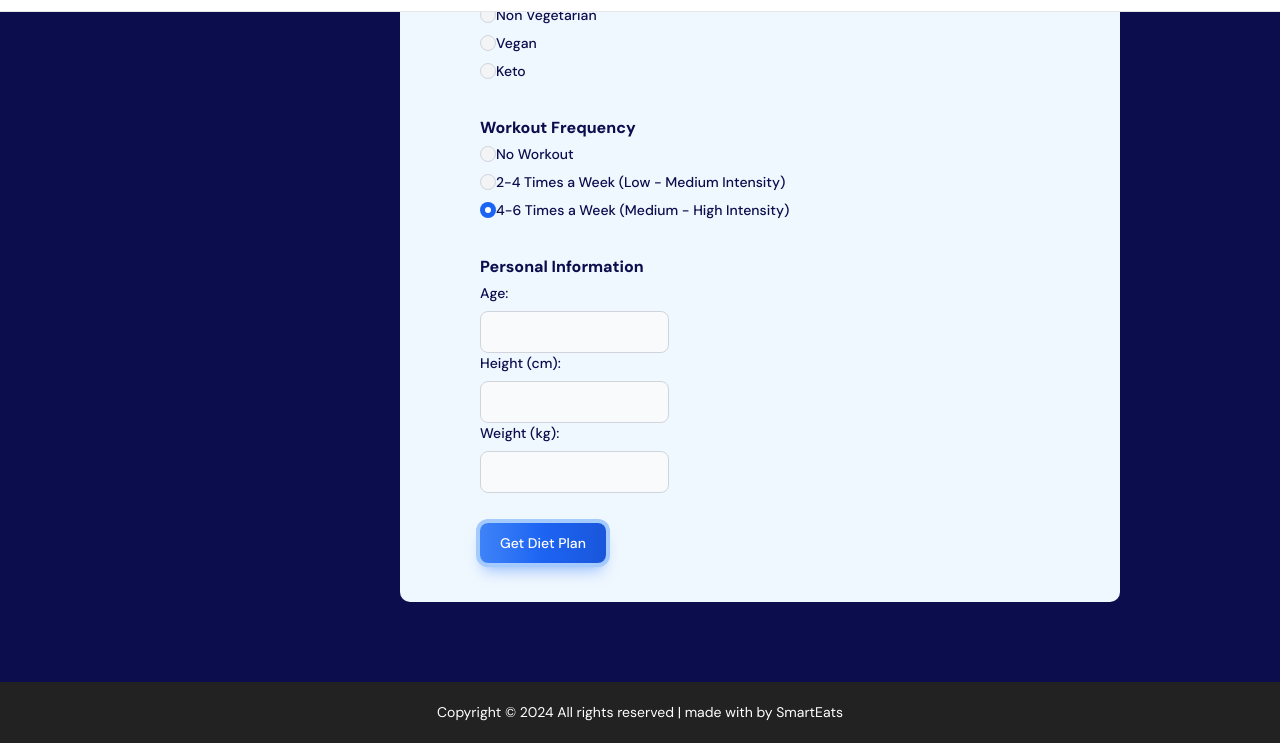
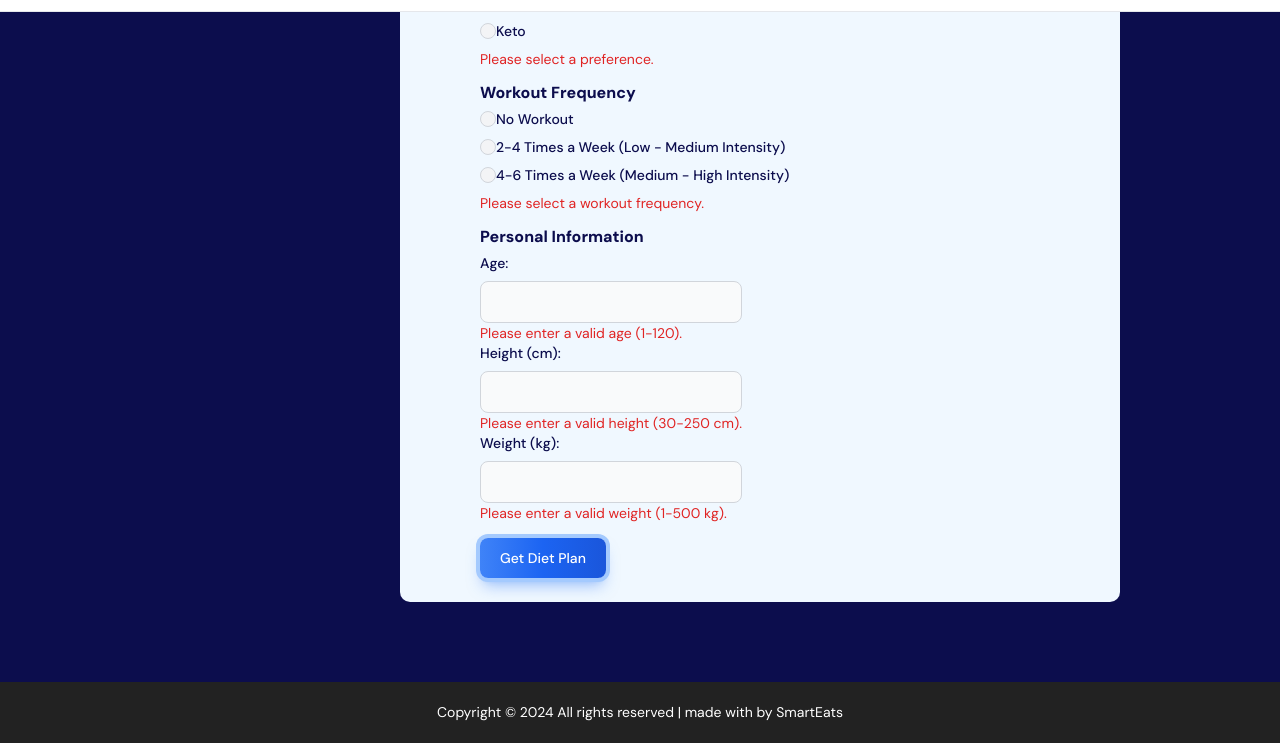
Before and after one commit to Sushant1805/SmartEats, a plain HTML site: page Section/PersonalisedDiet/PersonalisedDiet.html in a window 1280 px wide. Both pictures are taken after a click on the button "Get Diet Plan". Shown: the part 470-1213 px from the top of the page. Drawn offline with nearby package versions, Linux system fonts and the light colour scheme.

Commit message:
Components Validation and Input

```diff
--- a/Section/PersonalisedDiet/PersonalisedDiet.html
+++ b/Section/PersonalisedDiet/PersonalisedDiet.html
@@ -4,38 +4,24 @@
     <meta charset="UTF-8" />
     <meta name="viewport" content="width=device-width, initial-scale=1.0" />
     <title>Personalised Diet Plans</title>
-    <link
-      href="https://cdn.jsdelivr.net/npm/flowbite@2.5.1/dist/flowbite.min.css"
-      rel="stylesheet"
-    />
+    <link href="https://cdn.jsdelivr.net/npm/flowbite@2.5.1/dist/flowbite.min.css" rel="stylesheet" />
     <link href="PersonalisedDiet.css" rel="stylesheet" />
     <link rel="preconnect" href="https://fonts.googleapis.com" />
     <link rel="preconnect" href="https://fonts.gstatic.com" crossorigin />
-    <link
-      href="https://fonts.googleapis.com/css2?family=DM+Sans:ital,opsz,wght@0,9..40,100..1000;1,9..40,100..1000&display=swap"
-      rel="stylesheet"
-    />
-    <link rel="preconnect" href="https://fonts.googleapis.com" />
-    <link rel="preconnect" href="https://fonts.gstatic.com" crossorigin />
-    <link
-      href="https://fonts.googleapis.com/css2?family=DM+Sans:ital,opsz,wght@0,9..40,100..1000;1,9..40,100..1000&family=Inter:ital,opsz,wght@0,14..32,100..900;1,14..32,100..900&display=swap"
-      rel="stylesheet"
-    />
+    <link href="https://fonts.googleapis.com/css2?family=DM+Sans:ital,opsz,wght@0,9..40,100..1000;1,9..40,100..1000&display=swap" rel="stylesheet" />
     <script src="https://cdn.jsdelivr.net/npm/flowbite@2.5.1/dist/flowbite.min.js"></script>
+    <script src="PersonalisedDiet.js"></script>
 </head>
 <body>
     <section class="main">
-
         <div class="navbar">
-        <nav >
             <nav class="bg-white dark:bg-gray-900 fixed w-full z-20 top-0 start-0 border-b border-gray-200 dark:border-gray-600">
                 <div class="max-w-screen-xl flex flex-wrap items-center justify-between mx-auto p-4">
                     <a href="/index.html" class="flex items-center space-x-3 rtl:space-x-reverse">
-
                         <span class="self-center text-2xl font-semibold whitespace-nowrap dark:text-white">SmartEats</span>
                     </a>
                     <div class="flex md:order-2 space-x-3 md:space-x-0 rtl:space-x-reverse">
-       <button type="button" class="text-white bg-blue-700 hover:bg-blue-800 focus:ring-4 focus:outline-none focus:ring-blue-300 font-medium rounded-lg text-sm px-4 py-2 text-center dark:bg-blue-600 dark:hover:bg-blue-700 dark:focus:ring-blue-800" onclick="window.location.href='/Section/Login/login.html'">Get started</button>
+                        <button type="button" class="text-white bg-blue-700 hover:bg-blue-800 focus:ring-4 focus:outline-none focus:ring-blue-300 font-medium rounded-lg text-sm px-4 py-2 text-center dark:bg-blue-600 dark:hover:bg-blue-700 dark:focus:ring-blue-800" onclick=" window.location.href='/Section/Login/login.html'">Get started</ button>
                         <button data-collapse-toggle="navbar-sticky" type="button" class="inline-flex items-center p-2 w-10 h-10 justify-center text-sm text-gray-500 rounded-lg md:hidden hover:bg-gray-100 focus:outline-none focus:ring-2 focus:ring-gray-200 dark:text-gray-400 dark:hover:bg-gray-700 dark:focus:ring-gray-600" aria-controls="navbar-sticky" aria-expanded="false">
                             <span class="sr-only">Open main menu</span>
                             <svg class="w-5 h-5" aria-hidden="true" xmlns="http://www.w3.org/2000/svg" fill="none" viewBox="0 0 17 14">
@@ -43,7 +29,6 @@
                             </svg>
                         </button>
                     </div>
-
                     <div class="items-center justify-between hidden w-full md:flex md:w-auto md:order-1" id="navbar-sticky">
                         <ul class="flex flex-col p-4 md:p-0 mt-4 font-medium border border-gray-100 rounded-lg bg-gray-50 md:space-x-8 rtl:space-x-reverse md:flex-row md:mt-0 md:border-0 md:bg-white dark:bg-gray-800 md:dark:bg-gray-900 dark:border-gray-700">
                             <li>
@@ -62,7 +47,6 @@
                     </div>
                 </div>
             </nav>
-         </nav>
         </div>
         <div class="Preference-form">
             <h1 style="font-weight: 800;font-size: 2rem;padding-top: 2rem;">Get Personalised Diet</h1>
@@ -72,107 +56,74 @@
             <div>
                 <p style="font-weight: 800; margin-bottom: 0.5rem;">Goal</p>
                 <div class="flex items-center mb-2">
-            <input id="default-radio-1" type="radio" value="" name="default-radio" class="w-4 h-4 text-blue-600 bg-gray-100 border-gray-300 focus:ring-blue-500 dark:focus:ring-blue-600 dark:ring-offset-gray-800 focus:ring-2 dark:bg-gray-700 dark:border-gray-600">
-            <label for="default-radio-1" class="ms-2 text-sm font-medium text-black-900 dark:text-gray-300">Weight Loss</label>
+                    <input id="goal-weight-loss" type="radio" value="weight-loss" name="goal" class="w-4 h-4 text-blue-600 bg-gray-100 border-gray-300 focus:ring-blue-500 dark:focus:ring-blue-600 dark:ring-offset-gray-800 focus:ring-2 dark:bg-gray-700 dark:border-gray-600">
+                    <label for="goal-weight-loss" class="ms-2 text-sm font-medium text-black-900 dark:text-gray-300">Weight Loss</label>
                 </div>
                 <div class="flex items-center mb-2">
-            <input checked id="default-radio-2" type="radio" value="" name="default-radio" class="w-4 h-4 text-blue-600 bg-gray-100 border-gray-300 focus:ring-blue-500 dark:focus:ring-blue-600 dark:ring-offset-gray-800 focus:ring-2 dark:bg-gray-700 dark:border-gray-600">
-            <label for="default-radio-2" class="ms-2 text-sm font-medium text-black-900 dark:text-gray-300">Muscle Gain</label>
+                    <input id="goal-muscle-gain" type="radio" value="muscle-gain" name="goal" class="w-4 h-4 text-blue-600 bg-gray-100 border-gray-300 focus:ring-blue-500 dark:focus:ring-blue-600 dark:ring-offset-gray-800 focus:ring-2 dark:bg-gray-700 dark:border-gray-600">
+                    <label for="goal-muscle-gain" class="ms-2 text-sm font-medium text-black-900 dark:text-gray-300">Muscle Gain</label>
                 </div>
                 <div class="flex items-center mb-2">
-            <input checked id="default-radio-2" type="radio" value="" name="default-radio" class="w-4 h-4 text-blue-600 bg-gray-100 border-gray-300 focus:ring-blue-500 dark:focus:ring-blue-600 dark:ring-offset-gray-800 focus:ring-2 dark:bg-gray-700 dark:border-gray-600">
-            <label for="default-radio-2" class="ms-2 text-sm font-medium text-black-900 dark:text-gray-300">Maintain Weight Diet</label>
+                    <input id="goal-maintain-weight" type="radio" value="maintain-weight" name="goal" class="w-4 h-4 text-blue-600 bg-gray-100 border-gray-300 focus:ring-blue-500 dark:focus:ring-blue-600 dark:ring-offset-gray-800 focus:ring-2 dark:bg-gray-700 dark:border-gray-600">
+                    <label for="goal-maintain-weight" class="ms-2 text-sm font-medium text-black-900 dark:text-gray-300">Maintain Weight Diet</label>
                 </div>
-
-
+                <p id="goal-error" class="error-message text-red-600 text-sm"></p>
             </div>
             <!--Preference-->
             <div>
                 <p style="font-weight: 800;margin-bottom: 0.5rem;">Preference</p>
                 <div class="flex items-center mb-2">
-            <input id="default-radio-1" type="radio" value="" name="default-radio" class="w-4 h-4 text-blue-600 bg-gray-100 border-gray-300 focus:ring-blue-500 dark:focus:ring-blue-600 dark:ring-offset-gray-800 focus:ring-2 dark:bg-gray-700 dark:border-gray-600">
-            <label for="default-radio-1" class="ms-2 text-sm font-medium text-black-900 dark:text-gray-300">Vegetarian</label>
+                    <input id="preference-vegetarian" type="radio" value="vegetarian" name="preference" class="w-4 h-4 text-blue-600 bg-gray-100 border-gray-300 focus:ring-blue-500 dark:focus:ring-blue-600 dark:ring-offset-gray-800 focus:ring-2 dark:bg-gray-700 dark:border-gray-600">
+                    <label for="preference-vegetarian" class="ms-2 text-sm font-medium text-black-900 dark:text-gray-300">Vegetarian</label>
                 </div>
                 <div class="flex items-center mb-2">
-            <input id="default-radio-1" type="radio" value="" name="default-radio" class="w-4 h-4 text-blue-600 bg-gray-100 border-gray-300 focus:ring-blue-500 dark:focus:ring-blue-600 dark:ring-offset-gray-800 focus:ring-2 dark:bg-gray-700 dark:border-gray-600">
-            <label for="default-radio-1" class="ms-2 text-sm font-medium text-black-900 dark:text-gray-300">Non Vegetarian</label>
+                    <input id="preference-non-vegetarian" type="radio" value="non-vegetarian" name="preference" class="w-4 h-4 text-blue-600 bg-gray-100 border-gray-300 focus:ring-blue-500 dark:focus:ring-blue-600 dark:ring-offset-gray-800 focus:ring-2 dark:bg-gray-700 dark:border-gray-600">
+                    <label for="preference-non-vegetarian" class="ms-2 text-sm font-medium text-black-900 dark:text-gray-300">Non Vegetarian</label>
                 </div>
                 <div class="flex items-center mb-2">
-            <input checked id="default-radio-2" type="radio" value="" name="default-radio" class="w-4 h-4 text-blue-600 bg-gray-100 border-gray-300 focus:ring-blue-500 dark:focus:ring-blue-600 dark:ring-offset-gray-800 focus:ring-2 dark:bg-gray-700 dark:border-gray-600">
-            <label for="default-radio-2" class="ms-2 text-sm font-medium text-black-900 dark:text-gray-300">Vegan</label>
+                    <input id="preference-vegan" type="radio" value="vegan" name="preference" class="w-4 h-4 text-blue-600 bg-gray-100 border-gray-300 focus:ring-blue-500 dark:focus:ring-blue-600 dark:ring-offset-gray-800 focus:ring-2 dark:bg-gray-700 dark:border-gray-600">
+                    <label for="preference-vegan" class="ms-2 text-sm font-medium text-black-900 dark:text-gray-300">Vegan</label>
                 </div>
                 <div class="flex items-center mb-2">
-            <input checked id="default-radio-2" type="radio" value="" name="default-radio" class="w-4 h-4 text-blue-600 bg-gray-100 border-gray-300 focus:ring-blue-500 dark:focus:ring-blue-600 dark:ring-offset-gray-800 focus:ring-2 dark:bg-gray-700 dark:border-gray-600">
-            <label for="default-radio-2" class="ms-2 text-sm font-medium text-black-900 dark:text-gray-300">Keto</label>
+                    <input id="preference-keto" type="radio" value="keto" name="preference" class="w-4 h-4 text-blue-600 bg-gray-100 border-gray-300 focus:ring-blue-500 dark:focus:ring-blue-600 dark:ring-offset-gray-800 focus:ring-2 dark:bg-gray-700 dark:border-gray-600">
+                    <label for="preference-keto" class="ms-2 text-sm font-medium text-black-900 dark:text-gray-300">Keto</label>
                 </div>
+                <p id="preference-error" class="error-message text-red-600 text-sm"></p>
             </div>
             <!--Workout Frequency-->
             <div>
                 <p style="font-weight: 800;margin-bottom: 0.5rem;">Workout Frequency</p>
                 <div class="flex items-center mb-2">
-            <input id="default-radio-1" type="radio" value="" name="default-radio" class="w-4 h-4 text-blue-600 bg-gray-100 border-gray-300 focus:ring-blue-500 dark:focus:ring-blue-600 dark:ring-offset-gray-800 focus:ring-2 dark:bg-gray-700 dark:border-gray-600">
-            <label for="default-radio-1" class="ms-2 text-sm font-medium text-black-900 dark:text-gray-300">No Workout</label>
+                    <input id="workout-no-workout" type="radio" value="no-workout" name="workout-frequency" class="w-4 h-4 text-blue-600 bg-gray-100 border-gray-300 focus:ring-blue-500 dark:focus:ring-blue-600 dark:ring-offset-gray-800 focus:ring-2 dark:bg-gray-700 dark:border-gray-600">
+                    <label for="workout-no-workout" class="ms-2 text-sm font-medium text-black-900 dark:text-gray-300">No Workout</label>
                 </div>
                 <div class="flex items-center mb-2">
-            <input id="default-radio-1" type="radio" value="" name="default-radio" class="w-4 h-4 text-blue-600 bg-gray-100 border-gray-300 focus:ring-blue-500 dark:focus:ring-blue-600 dark:ring-offset-gray-800 focus:ring-2 dark:bg-gray-700 dark:border-gray-600">
-            <label for="default-radio-1" class="ms-2 text-sm font-medium text-black-900 dark:text-gray-300">2-4 Times a Week (Low - Medium Intensity)</label>
+                    <input id="workout-low-medium" type="radio" value="low-medium" name="workout-frequency" class="w-4 h-4 text-blue-600 bg-gray-100 border-gray-300 focus:ring-blue-500 dark:focus:ring-blue-600 dark:ring-offset-gray-800 focus:ring-2 dark:bg-gray-700 dark:border-gray-600">
+                    <label for="workout-low-medium" class="ms-2 text-sm font-medium text-black-900 dark:text-gray-300"> 2-4 Times a Week (Low - Medium Intensity)</label>
                 </div>
                 <div class="flex items-center mb-2">
-            <input checked id="default-radio-2" type="radio" value="" name="default-radio" class="w-4 h-4 text-blue-600 bg-gray-100 border-gray-300 focus:ring-blue-500 dark:focus:ring-blue-600 dark:ring-offset-gray-800 focus:ring-2 dark:bg-gray-700 dark:border-gray-600">
-            <label for="default-radio-2" class="ms-2 text-sm font-medium text-black-900 dark:text-gray-300">4-6 Times a Week (Medium - High Intensity)</label>
+                    <input id="workout-medium-high" type="radio" value="medium-high" name="workout-frequency" class="w-4 h-4 text-blue-600 bg-gray-100 border-gray-300 focus:ring-blue-500 dark:focus:ring-blue-600 dark:ring-offset-gray-800 focus:ring-2 dark:bg-gray-700 dark:border-gray-600">
+                    <label for="workout-medium-high" class="ms-2 text-sm font-medium text-black-900 dark:text-gray-300">4-6 Times a Week (Medium - High Intensity)</label>
                 </div>
+                <p id="workout-error" class="error-message text-red-600 text-sm"></p>
             </div>
             <!--Personal Information-->
             <div>
                 <p style="font-weight: 800;margin-bottom: 0.5rem;">Personal Information</p>
-
                 <form class="max-w-sm mx-auto">
-            <label
-              for="number-input"
-              class="block mb-2 text-sm font-medium text-black-900 dark:text-white"
-              >Age:</label
-            >
-            <input
-              type="number"
-              id="number-input"
-              aria-describedby="helper-text-explanation"
-              class="bg-gray-50 border border-gray-300 text-black-900 text-sm rounded-lg focus:ring-blue-500 focus:border-blue-500 block w-full p-2.5 dark:bg-gray-700 dark:border-gray-600 dark:placeholder-gray-400 dark:text-white dark:focus:ring-blue-500 dark:focus:border-blue-500"
-              required
-            />
-
-            <label
-              for="number-input"
-              class="block mb-2 text-sm font-medium text-black-900 dark:text-white"
-              >Height (cm):</label
-            >
-            <input
-              type="number"
-              id="number-input"
-              aria-describedby="helper-text-explanation"
-              class="bg-gray-50 border border-gray-300 text-gray-900 text-sm rounded-lg focus:ring-blue-500 focus:border-blue-500 block w-full p-2.5 dark:bg-gray-700 dark:border-gray-600 dark:placeholder-gray-400 dark:text-white dark:focus:ring-blue-500 dark:focus:border-blue-500"
-              required
-            />
-
-            <label
-              for="number-input"
-              class="block mb-2 text-sm font-medium text-black-900 dark:text-white"
-              >Weight (kg):</label
-            >
-            <input
-              type="number"
-              id="number-input"
-              aria-describedby="helper-text-explanation"
-              class="bg-gray-50 border border-gray-300 text-gray-900 text-sm rounded-lg focus:ring-blue-500 focus:border-blue-500 block w-full p-2.5 dark:bg-gray-700 dark:border-gray-600 dark:placeholder-gray-400 dark:text-white dark:focus:ring-blue-500 dark:focus:border-blue-500"
-              required
-            />
+                    <label for="age-input" class="block mb-2 text-sm font-medium text-black-900 dark:text-white">Age:</label>
+                    <input type="number" id="age-input" aria-describedby="helper-text-explanation" class="bg-gray-50 border border-gray-300 text-black-900 text-sm rounded-lg focus:ring-blue-500 focus:border-blue-500 block w-full p-2.5 dark:bg-gray-700 dark:border-gray-600 dark:placeholder-gray-400 dark:text-white dark:focus:ring-blue-500 dark:focus:border-blue-500" required />
+                    <p id="age-error" class="error-message text-red-600 text-sm"></p>
+                    <label for="height-input" class="block mb-2 text-sm font-medium text-black-900 dark:text-white">Height (cm):</label>
+                    <input type="number" id="height-input" aria-describedby="helper-text-explanation" class="bg-gray-50 border border-gray-300 text-gray-900 text-sm rounded-lg focus:ring-blue-500 focus:border-blue-500 block w-full p-2.5 dark:bg-gray-700 dark:border-gray-600 dark:placeholder-gray-400 dark:text-white dark:focus:ring-blue-500 dark:focus:border-blue-500" required />
+                    <p id="height-error" class="error-message text-red-600 text-sm"></p>
+                    <label for="weight-input" class="block mb-2 text-sm font-medium text-black-900 dark:text-white">Weight (kg):</label>
+                    <input type="number" id="weight-input" aria-describedby="helper-text-explanation" class="bg-gray-50 border border-gray-300 text-gray-900 text-sm rounded-lg focus:ring-blue-500 focus:border-blue-500 block w-full p-2.5 dark:bg-gray-700 dark:border-gray-600 dark:placeholder-gray-400 dark:text-white dark:focus:ring-blue-500 dark:focus:border-blue-500" required />
+                    <p id="weight-error" class="error-message text-red-600 text-sm"></p>
                 </form>
             </div>
-
             <!--Button-->
-        <button
-          type="button"
-          class="text-white bg-gradient-to-r from-blue-500 via-blue-600 to-blue-700 hover:bg-gradient-to-br focus:ring-4 focus:outline-none focus:ring-blue-300 dark:focus:ring-blue-800 shadow-lg shadow-blue-500/50 dark:shadow-lg dark:shadow-blue-800/80 font-medium rounded-lg text-sm px-5 py-2.5 text-center me-2 mb-2"
-        >
+            <button type="button" class="text-white bg-gradient-to-r from-blue-500 via-blue-600 to-blue-700 hover:bg-gradient-to-br focus:ring-4 focus:outline-none focus:ring-blue-300 dark:focus:ring-blue-800 shadow-lg shadow-blue-500/50 dark:shadow-lg dark:shadow-blue-800/80 font-medium rounded-lg text-sm px-5 py-2.5 text-center me-2 mb-2" id="submit-button">
                 Get Diet Plan
             </button>
         </div>
@@ -186,8 +137,5 @@
             </div>
         </div>
     </footer>
-    </section>
-
-  <script src="https://cdn.jsdelivr.net/npm/flowbite@2.5.1/dist/flowbite.min.js"></script>
 </body>
 </html>
--- /dev/null
+++ b/Section/PersonalisedDiet/PersonalisedDiet.js
@@ -0,0 +1,60 @@
+document.addEventListener("DOMContentLoaded", function() {
+    const submitButton = document.getElementById("submit-button");
+
+    submitButton.addEventListener("click", function() {
+        // Clear previous error messages
+        const errorMessages = document.querySelectorAll(".error-message");
+        errorMessages.forEach(msg => msg.textContent = "");
+
+        // Get input values
+        const age = document.getElementById("age-input").value;
+        const height = document.getElementById("height-input").value;
+        const weight = document.getElementById("weight-input").value;
+
+        let valid = true;
+
+        // Validate Age
+        if (age < 1 || age > 120) {
+            document.getElementById("age-error").textContent = "Please enter a valid age (1-120).";
+            valid = false;
+        }
+
+        // Validate Height
+        if (height < 30 || height > 250) {
+            document.getElementById("height-error").textContent = "Please enter a valid height (30-250 cm).";
+            valid = false;
+        }
+
+        // Validate Weight
+        if (weight < 1 || weight > 500) {
+            document.getElementById("weight-error").textContent = "Please enter a valid weight (1-500 kg).";
+            valid = false;
+        }
+
+        // Validate Radio Buttons
+        const goalSelected = document.querySelector('input[name="goal"]:checked');
+        const preferenceSelected = document.querySelector('input[name="preference"]:checked');
+        const workoutSelected = document.querySelector('input[name="workout-frequency"]:checked');
+
+        if (!goalSelected) {
+            document.getElementById("goal-error").textContent = "Please select a goal.";
+            valid = false;
+        }
+
+        if (!preferenceSelected) {
+            document.getElementById("preference-error").textContent = "Please select a preference.";
+            valid = false;
+        }
+
+        if (!workoutSelected) {
+            document.getElementById("workout-error").textContent = "Please select a workout frequency.";
+            valid = false;
+        }
+
+        // If valid, you can proceed with form submission or further processing
+        if (valid) {
+            alert("Form is valid! Proceeding to get the diet plan.");
+            // Here you can add code to submit the form or process the input data
+        }
+    });
+});
```
Lines whose indentation alone changed are shown as unchanged.
